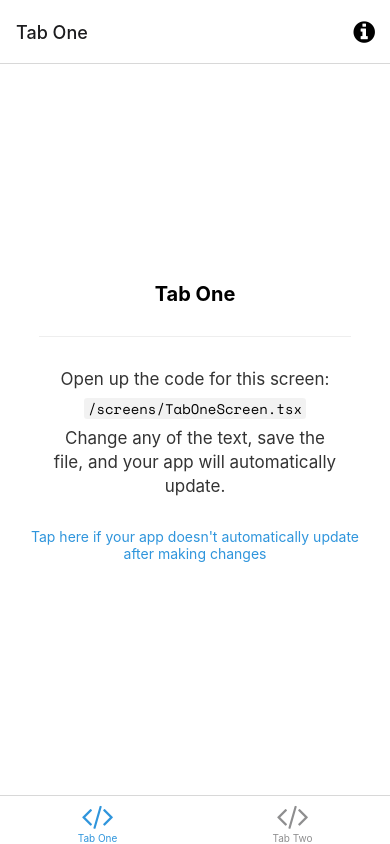
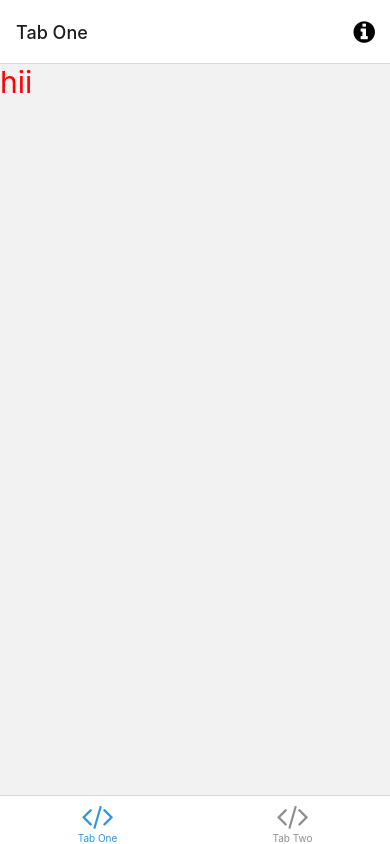
Before and after one commit to milankatira/signal-clone-react-native, a React Native app: screen /TabOne in a window 390 px wide. Built offline with nearby package versions, Linux system fonts and the light colour scheme; what expo-linking would draw is missing.

Commit message:
home screen

```diff
--- a/screens/TabOneScreen.tsx
+++ b/screens/TabOneScreen.tsx
@@ -1,33 +1,19 @@
-import * as React from 'react';
-import { StyleSheet } from 'react-native';
+import React from 'react'
+import { StyleSheet, Text, View } from 'react-native'
 
-import EditScreenInfo from '../components/EditScreenInfo';
-import { Text, View } from '../components/Themed';
-import { RootTabScreenProps } from '../types';
-
-export default function TabOneScreen({ navigation }: RootTabScreenProps<'TabOne'>) {
+const TabOneScreen = () => {
   return (
-    <View style={styles.container}>
-      <Text style={styles.title}>Tab One</Text>
-      <View style={styles.separator} lightColor="#eee" darkColor="rgba(255,255,255,0.1)" />
-      <EditScreenInfo path="/screens/TabOneScreen.tsx" />
+    <View>
+      <Text style={styles.text}>hii</Text>
     </View>
-  );
+  )
 }
 
+export default TabOneScreen
+
 const styles = StyleSheet.create({
-  container: {
-    flex: 1,
-    alignItems: 'center',
-    justifyContent: 'center',
-  },
-  title: {
-    fontSize: 20,
-    fontWeight: 'bold',
-  },
-  separator: {
-    marginVertical: 30,
-    height: 1,
-    width: '80%',
-  },
-});
+  text:{
+    color: 'red',
+    fontSize: 30
+  }
+})
--- a/screens/TabTwoScreen.tsx
+++ b/screens/TabTwoScreen.tsx
@@ -8,7 +8,7 @@ export default function TabTwoScreen() {
   return (
     <View style={styles.container}>
       <Text style={styles.title}>Tab Two</Text>
-      <View style={styles.separator} lightColor="#eee" darkColor="rgba(255,255,255,0.1)" />
+      <View style={styles.separator} lightColor="#eee" darkColor="#00fe19" />
       <EditScreenInfo path="/screens/TabTwoScreen.tsx" />
     </View>
   );
```
